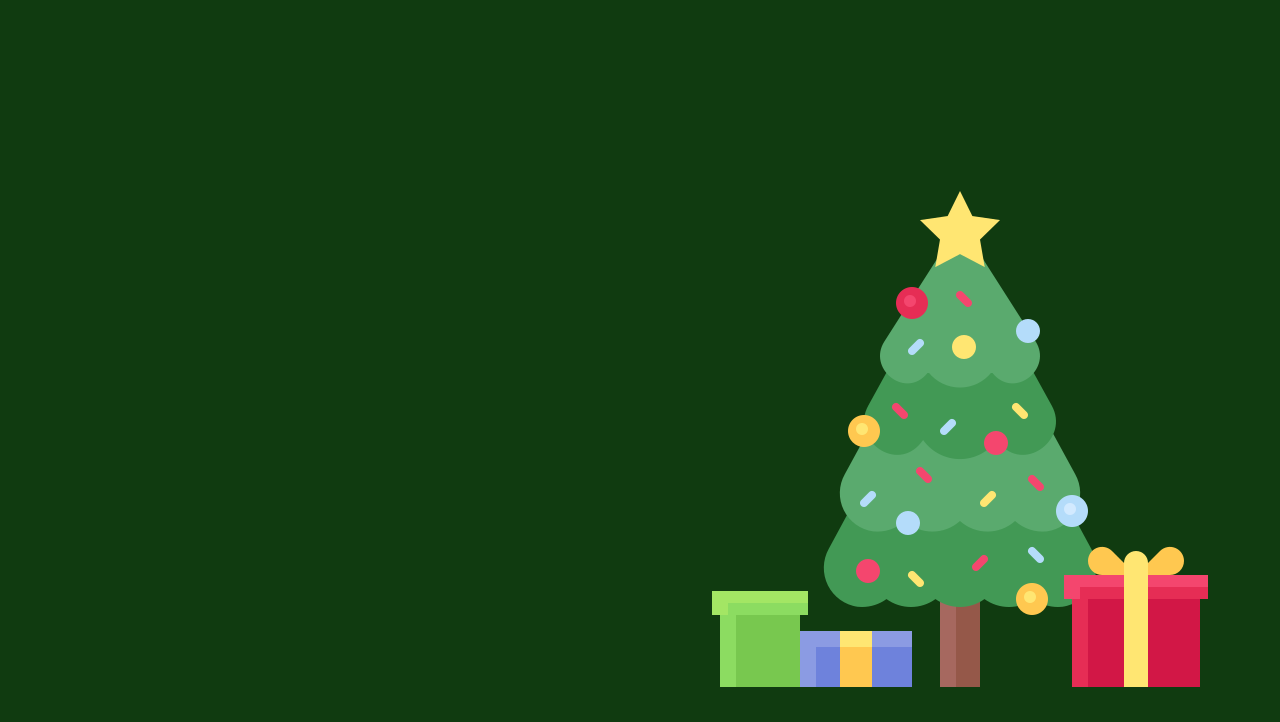
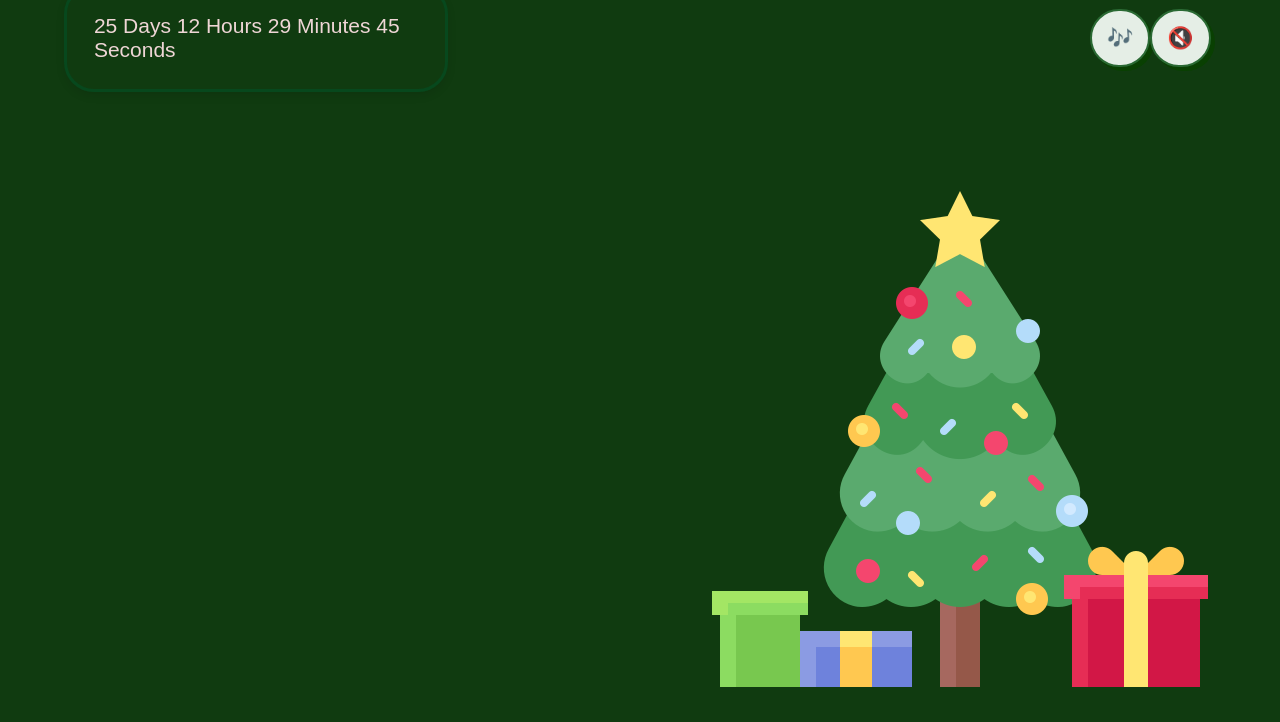
Before and after one commit to zofienora/christmascollaboration2024, a plain HTML site: page index.html in a window 1280 px wide. Shown: the part 78-800 px from the top of the page. Drawn offline with Linux system fonts and the light colour scheme.

Commit message:
updated and styled countdown and music

```diff
--- a/index.html
+++ b/index.html
@@ -1,5 +1,5 @@
 <!DOCTYPE html>
-<html lang="de">
+<html lang="en">
 <head>
     <meta charset="UTF-8">
     <meta name="viewport" content="width=device-width, initial-scale=1.0">
@@ -7,40 +7,23 @@
     <link rel="stylesheet" href="style.css">
 </head>
 <body>
-   <!--MAIN-->
+   <!-- ----------MAIN------------------------------------------------------------ -->
    <main>
     <h1>Christmas 2024</h1>
     <div class="grid-parent">
         <div class="child countdown" id="countdown">
-
+            <div id="down"></div>
         </div>
 
         <div class="child tree">
             <img src="images/christmas-tree.png">
         </div>
-
         <div class="child music">
-
+            <button id="playButton">🎶</button>
+            <button id="pauseButton">🔇</button>
         </div>
     </div>
-
-
-
-
-
-
-
    </main>
-
-
-
-
-
-
-   <!--FOOTER-->
-   <footer>
-
-   </footer>
     <script src="script.js"></script>
 </body>
 </html>
--- a/script.js
+++ b/script.js
@@ -23,3 +23,18 @@ function updateCountdown() {
 }
 
 updateCountdown(); // Start countdown
+
+// music
+
+ // Create an Audio object
+ const audio = new Audio('music/christmas-jazzy-bells-249610.mp3');
+
+ // Play button functionality
+ document.getElementById('playButton').addEventListener('click', () => {
+     audio.play();
+ });
+
+ // Pause button functionality
+ document.getElementById('pauseButton').addEventListener('click', () => {
+     audio.pause();
+ });
--- a/style.css
+++ b/style.css
@@ -24,7 +24,6 @@ main {
     align-items: center;
 }
 
-
 /* --GRID------------------------------------------------------------------------ */
 
 .grid-parent {
@@ -37,9 +36,25 @@ main {
     min-height: 90vh;
 }
 
+/* COUNTDOWN */
+
 .countdown {
-    grid-area: 1 / 1 / 3 / 3;
+    grid-area: 1 / 1 / 2 / 3;
+    justify-self: center;
+    align-self: center;
 }
+
+#countdown {
+    width: auto;
+    margin: 0 auto;
+    padding: 7%;
+    border: 3px solid #07481d;
+    border-radius: 30px;
+    box-shadow: 0 4px 8px rgba(0, 0, 0, 0.1);
+    font-size: 1.5rem;
+}
+
+/* TREE */
 
 .tree {
     grid-area: 2 / 4 / 7 / 7;
@@ -47,21 +62,29 @@ main {
     align-self: end;
 }
 
+/* MUSIC */
+
 .music {
     grid-area: 1 / 6 / 2 / 7;
+    display: flex;
+    justify-self: center;
+    align-self: center;
 }
 
+button {
+    background-color: #e5eee6;
+    border: 2px solid #2a6933;
+    border-radius: 30px;
+    box-shadow: #094002 4px 4px 0 0;
+    color: #ebe3d9;
+    cursor: pointer;
+    display: inline-block;
+    font-size: 1.5rem;
+    padding: 25%;
+    text-align: center;
+    text-decoration: none;
+}
 
-
-
-
-
-
-
-/* ---FOOTER----------------------------------------------------------------------- */
-
-
-footer {
-    max-height: 90px;
-    background-color:antiquewhite;
+button:hover {
+    background-color: #45a049;
 }
```
Also changed, not shown: 2 other files.
